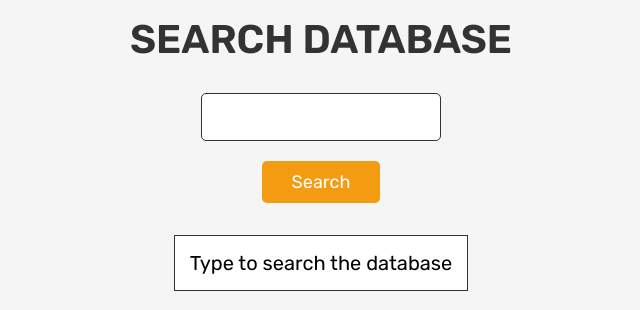
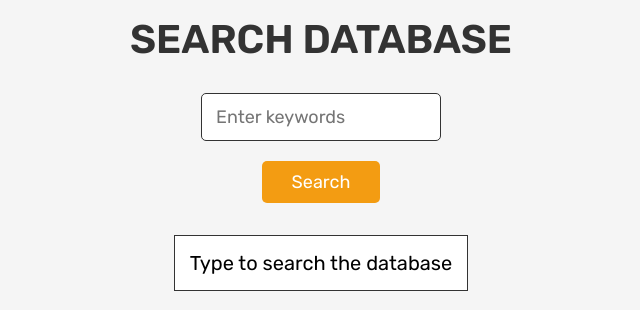
Before and after one commit to yenda420/helpdesk, a PHP site: page /searchbar.php in a window 1280 px wide. Shown: the part 164-474 px from the top of the page, without its empty margins (319-959 px from the left). Run offline with PHP 8.4, Linux system fonts and the light colour scheme; the visitor is signed in with stand-in values (Sample User, id 1); data that the repository does not hold is empty.

Commit message:
added placeholder

```diff
--- a/helpdesk/prevence/searchbar.php
+++ b/helpdesk/prevence/searchbar.php
@@ -86,7 +86,7 @@ if (!empty($_POST['keyword'])) {
                 <div class="flex">
                     <div class="filters">
                         <div class="inputBox" align="center">
-                            <input class="search" type="text" name="keyword" />
+                            <input class="search" type="text" name="keyword" placeholder="Enter keywords" />
                         </div>
                     </div>
                     <div class="inputBox">
```
